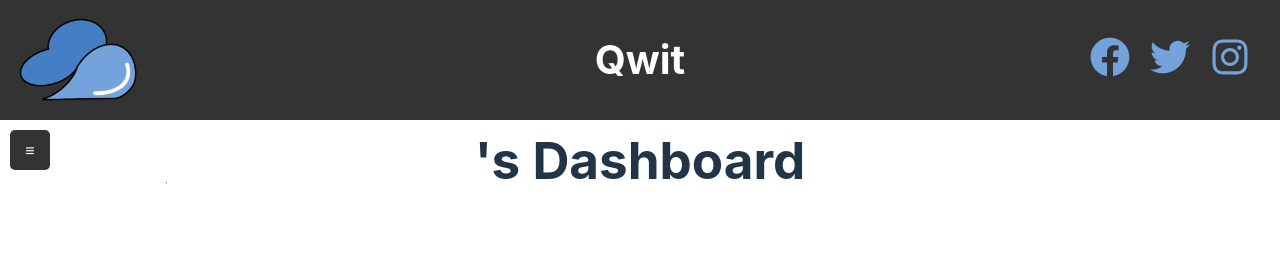
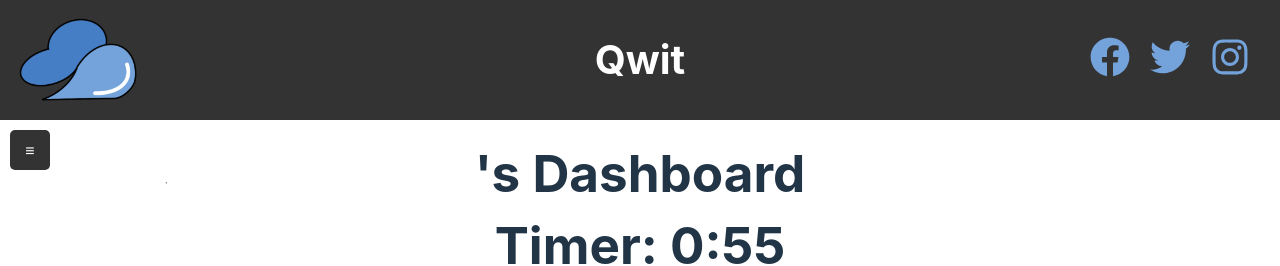
Before and after one commit to lm22433/brishack-2024, a React (Vite) app in the folder frontend/: page /dashboard in a window 1280 px wide. Shown: the top 266 px of the page. Built offline with nearby package versions, Linux system fonts and the light colour scheme; grey boxes are pictures that could not be loaded.

Commit message:
dashboard layout

```diff
--- a/frontend/src/Dashboard.tsx
+++ b/frontend/src/Dashboard.tsx
@@ -19,7 +19,7 @@ function Dashboard() {
     <>
       <Header />
       <SidebarButton />
-      <h1 style={{ margin: 100 }}>
+      <h1 style={{ marginTop: 90, marginBottom: 10}}>
         {localStorage.getItem("name")}'s Dashboard
       </h1>
       <Timer initialTime={time} />
```
